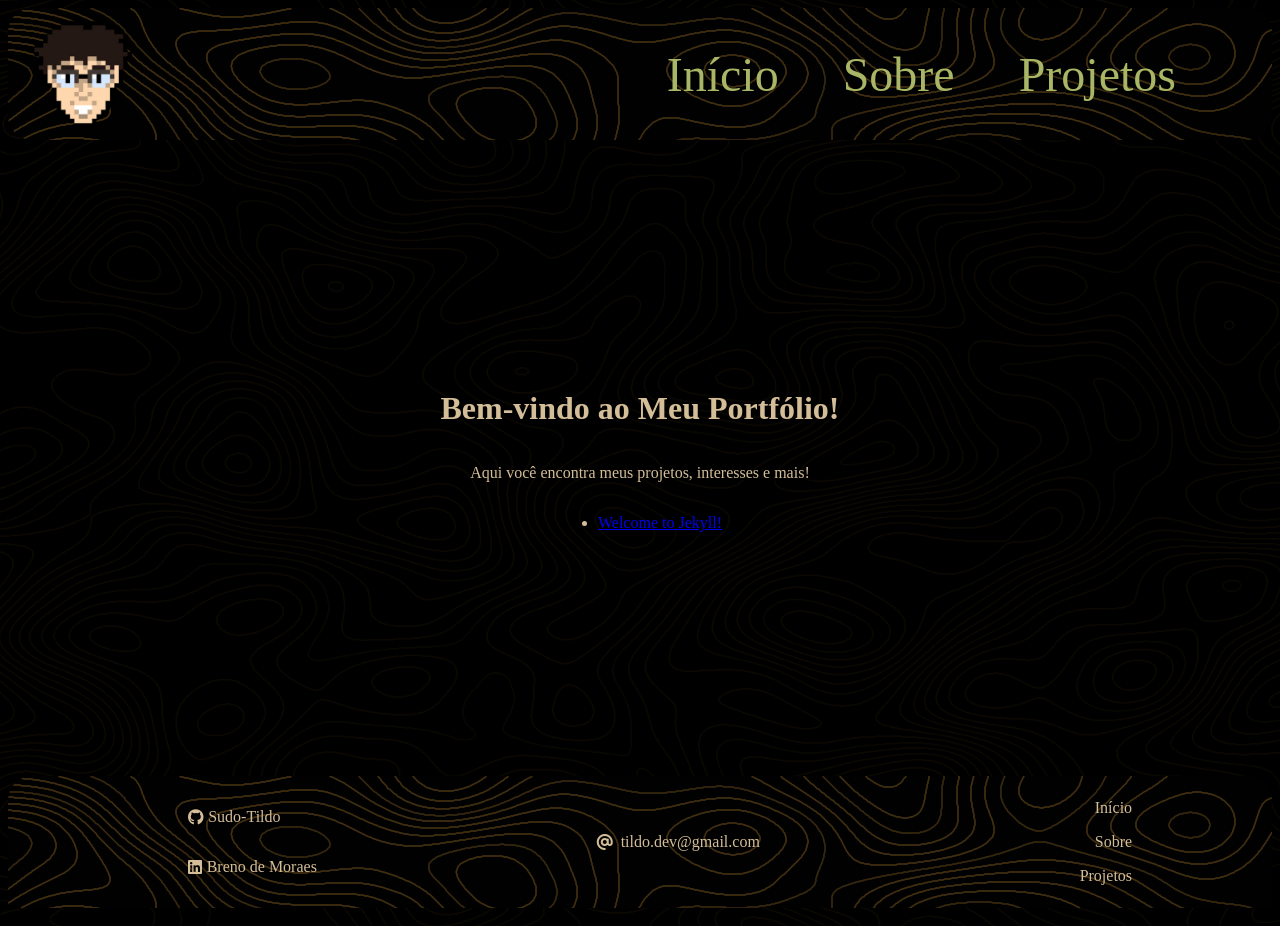
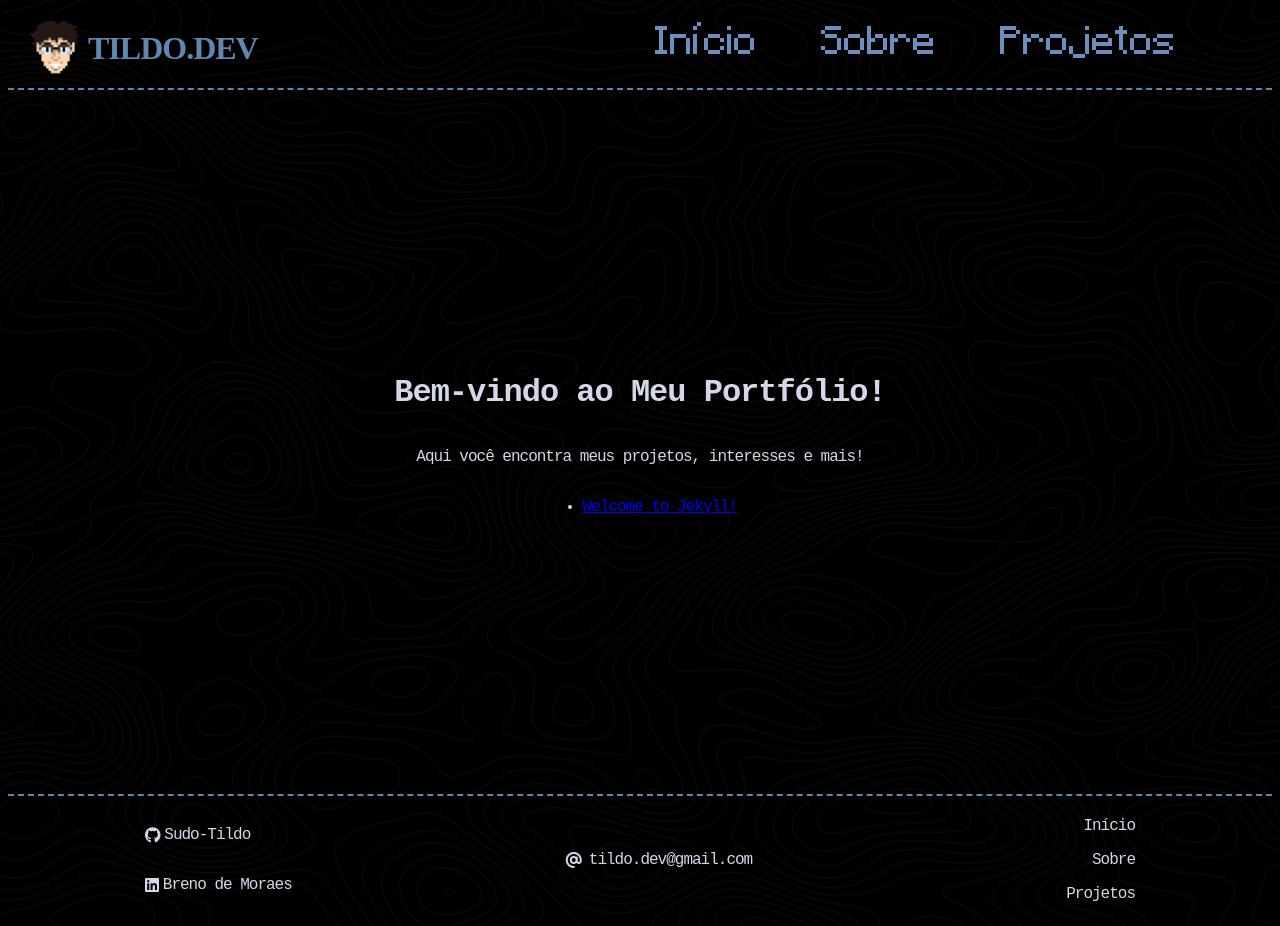
Before and after one commit to sudo-tildo/sudo-tildo.github.io, a Jekyll site: the page built from index.markdown, in a window 1280 px wide. Built offline with Jekyll 4.4.1, drawn with Linux system fonts in a browser that asks for light colours; nearby versions of some CDN libraries; some web fonts are replaced.

Commit message:
new header and footer design(still incomplete)

```diff
--- a/_includes/header.html
+++ b/_includes/header.html
@@ -1,5 +1,6 @@
 <div class="logo-container">
     <a href="/index"><img src="../assets/img/profile/tildoprofile.png" alt="logo-marca de Tildo" class="logo"></a>
+    <span>TILDO.DEV</span>
 </div>
 <nav class="navbar">
     <ul>
--- a/_layouts/default.html
+++ b/_layouts/default.html
@@ -8,14 +8,13 @@
     <link rel="stylesheet" href="/assets/css/main.css">
     <link rel="preconnect" href="https://fonts.googleapis.com">
     <link rel="preconnect" href="https://fonts.gstatic.com" crossorigin>
-    <link href="https://fonts.googleapis.com/css2?family=Jersey+10&display=swap" rel="stylesheet">
+    <link href="https://fonts.googleapis.com/css2?family=Bytesized&family=Jersey+10&display=swap" rel="stylesheet">
     <link rel="icon" href="/assets/img/favicon.ico" type="image/x-icon">
     <script src="https://kit.fontawesome.com/9204e9c765.js" crossorigin="anonymous"></script>
 </head>
 <body>
 
     <div class="background">
-
     </div>
 
     <header>
@@ -26,7 +25,6 @@
       {{ content }}
     </main>
 
-
     <footer>
         {% include footer.html %}
     </footer>
--- a/assets/css/main.css
+++ b/assets/css/main.css
@@ -1,42 +1,66 @@
-:root {
-    --background-color: #1d2021; /* Cor de fundo geral (bg0) */
-    --box-color: #282828; /* Fundo de seções como header e footer (bg1) */
-    --text-color: #d4be98; /* Cor do texto principal (fg0) */
-    --hover-color: #d4be98; /* Cor do texto ao passar o mouse */
-    --link-color: #a9b665; /* Cor dos links */
-    --accent-color: #ea6962; /* Cor de destaque (vermelho) */
-    --secondary-accent: #7daea3; /* Cor secundária (azul) */
+/* ==========================================================================
+   VARIÁVEIS GLOBAIS
+   ========================================================================== */
+   :root {
+    --background-color: #1a1d2e;  /* Azul escuro profundo (bg0 modificado) */
+    --box-color: #25283d;         /* Azul m�dio para se��es (bg1 ajustado) */
+    --text-color: #d4d7e8;        /* Branco azulado suave (fg0 ajustado) */
+    --hover-color: #d4d7e8;       /* Mesmo que o texto principal */
+    --link-color: #6c8ebf;        /* Azul m�dio desaturado para links */
+    --accent-color: #5f87af;      /* Azul principal de destaque */
+    --secondary-accent: #5faf87;  /* Verde-azulado para contraste secund�rio */
 }
 
-/* BODY */
+/* ==========================================================================
+   ESTILIZAÇÃO GERAL (BODY)
+   ========================================================================== */
 body {
     background-color: var(--background-color);
     color: var(--text-color);
     display: flex;
     flex-direction: column;
     min-height: 100vh;
-    font-family: "Jersey 10", serif;
+    font-family: 'Courier New', Courier, monospace;
+    letter-spacing: -1px;
 }
 
-/* HEADER */
+/* ==========================================================================
+   HEADER (Topo do Site)
+   ========================================================================== */
+
+@font-face {
+    font-family: 'Minecraftia';
+    src: url(../fonts/Minecraftia-Regular.woff) format('woff');
+    font-weight: normal;
+}
+
 header {
     display: flex;
-    max-height: 100px;
+    max-height: 3rem;
     align-items: center;
     justify-content: space-between;
-    background-color: var(--box-color);
-    background-image: url("/assets/img/bg/topographic_txt.png");
-    border-radius: 24px;
+    background-color: transparent; /* Fundo transparente para estilo wireframe */
+    border-bottom: 2px dashed var(--accent-color); /* Borda dashed para o efeito wireframe */
     padding: 1rem;
+
 }
 
 .logo-container {
+    display: inline-flex;
+    align-items: center;
     align-content: flex-start;
     padding-right: 5rem;
 }
 
 .logo {
-    max-height: 120px;
+    max-height: 4rem;
+}
+
+.logo-container span {
+    font-family: 'bytesized';
+    font-weight: bolder;
+    font-size: 2rem;
+    color: var(--accent-color);
 }
 
 .navbar ul {
@@ -45,55 +69,65 @@ header {
     gap: 4rem;
     margin: 0 5rem 0 0;
     padding: 0;
-    font-size: 32px;
 }
 
 .navbar a {
     text-decoration: none;
     color: var(--link-color);
-    font-size: 3rem;
+
+    font-family: 'Minecraftia';
+    font-size: 2rem;
+
     transition: 0.5s;
 }
 
 .navbar a:hover {
     color: var(--hover-color);
-    font-size: 3.5rem;
+    font-size: 2.2rem;
     transition: 0.5s;
 }
 
-/* MAIN */
+/* ==========================================================================
+   MAIN (Conteúdo Principal)
+   ========================================================================== */
 main {
     flex: 1;
     display: flex;
     flex-direction: column;
     align-items: center;
-    justify-content:center;
+    justify-content: center;
 }
 
+/* ==========================================================================
+   FOOTER (Rodapé do Site)
+   ========================================================================== */
 footer {
     display: flex;
+    max-height: 6rem;
     justify-content: space-around;
     align-items: center;
     color: var(--text-color);
-    background-color: var(--box-color);
-    background-image: url("/assets/img/bg/topographic_txt.png");
-    border-top-left-radius: 24px;
-    border-top-right-radius: 24px;
+    background-color: transparent; /* Fundo transparente para estilo wireframe */
+    border-top: 2px dashed var(--accent-color); /* Borda dashed para o efeito wireframe */
+    padding-top: 1rem;
 }
-/* FOOTER */
 
+/* Footer - Lista de Mídias Sociais */
 footer .social-media-list ul {
     display: flex;
     flex-direction: column;
     list-style: none;
+    padding: 0;
 }
 
+/* Footer - Itens da Lista de Mídias Sociais */
 footer .social-media-list ul li a {
     display: inline-flex;
     align-items: center;
     gap: 0.3rem;
 }
 
+/* Footer - Links Gerais */
 footer a {
     text-decoration: none;
     color: var(--text-color);
@@ -104,6 +138,7 @@ footer a:hover {
     color: var(--hover-color);
 }
 
+/* Footer - Seção de Email */
 footer .footer-email {
     display: inline-flex;
     justify-content: center;
@@ -111,6 +146,7 @@ footer .footer-email {
     gap: 0.5rem;
 }
 
+/* Footer - Navbar do Rodapé */
 footer .footer-navbar ul {
     display: flex;
     flex-direction: column;
--- a/index.markdown
+++ b/index.markdown
@@ -1,6 +1,6 @@
 ---
 layout: main
-title: "Página Inicial"
+title: "Tildo"
 ---
 
 <div class="animated-header">
```
Also changed, not shown: assets/fonts/Minecraftia-Regular.woff (added).
